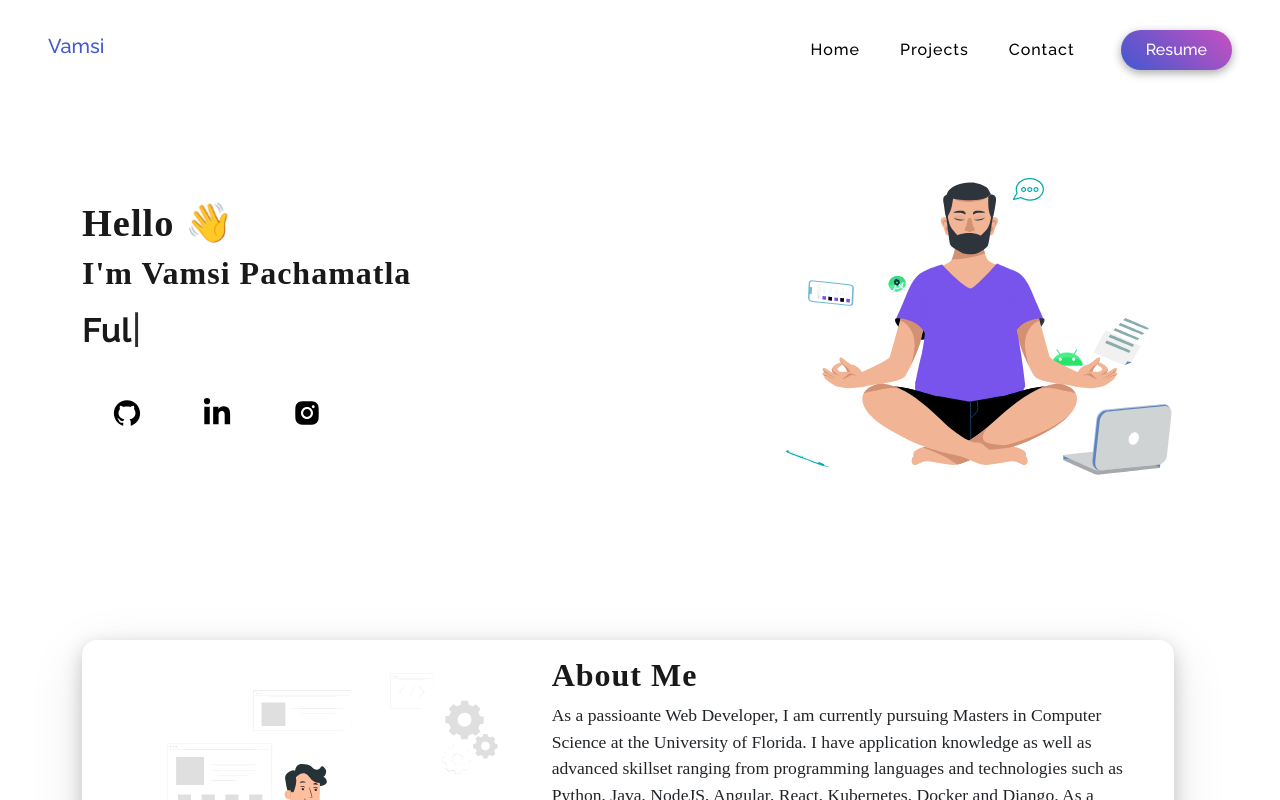
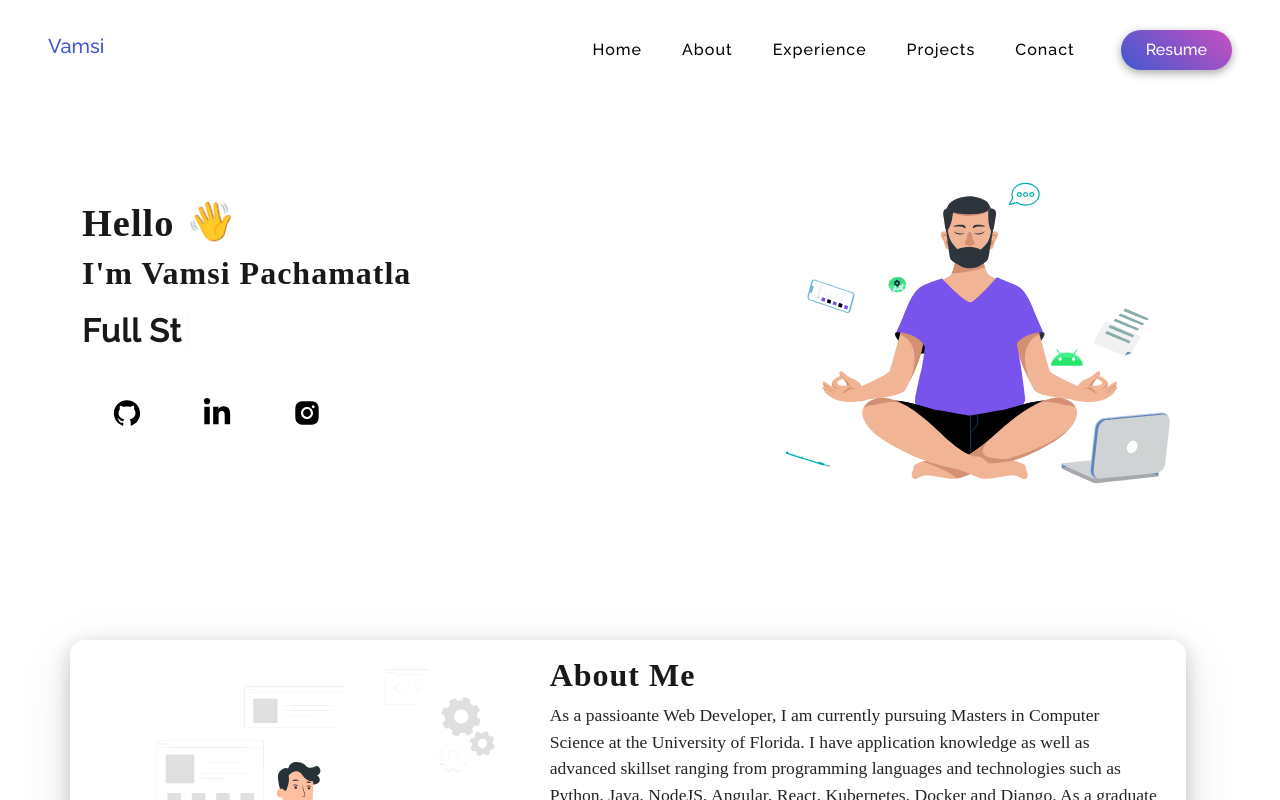
Before and after one commit to vamsi3379/Portfolio, a React (Create React App) app: page / in a window 1280 px wide. Shown: the top 800 px of the page. Built offline with nearby package versions, Linux system fonts and the light colour scheme; a web font is replaced by a local one.

Commit message:
Moved everything to the same page

```diff
--- a/src/App.js
+++ b/src/App.js
@@ -7,6 +7,7 @@ import About from './pages/About'
 import { BrowserRouter as Router, Routes, Route } from 'react-router-dom';
 import Project from './pages/Project';
 import Contact from './pages/Contact';
+import Header from './components/Header/Header'
 
 function App() {
   const [load, upadateLoad] = useState(true);
@@ -23,10 +24,10 @@ function App() {
   return (
     <div className="App">
       <Router>
-        {/* <Preloader load={load} />  */}
+
         <div className="App" id={load ? "no-scroll" : "scroll"}>
           <Routes>
-            <Route path='/' element={<Home />}></Route>
+            <Route path='/' element={<Header />}></Route>
             <Route path='/about' element={<About />}></Route>
             <Route path='/project' element={<Project />}></Route>
             <Route path='/contact' element={<Contact />}></Route>
--- a/src/components/Aboutpage/Aboutpage.js
+++ b/src/components/Aboutpage/Aboutpage.js
@@ -31,7 +31,6 @@ import {
 import {
   BsFiletypeCss
 } from "react-icons/bs";
-import Experience from './Experience';
 import { motion } from "framer-motion";
 
 
@@ -183,12 +182,6 @@ function Aboutpage() {
                     </motion.div>
                   </Col>
                 </Row>
-                <Row style={{ justifyContent: "center" }}>
-                    <h3 className='skillshead' style={{fontFamily:"aveneir next"}}>Experience</h3>
-                </Row>
-                <Row style={{ justifyContent: "center", paddingBottom: "50px" }}>
-                    <Experience/>
-                </Row>
             </Container>
         </div>
     )
--- a/src/components/Aboutpage/Experience.jsx
+++ b/src/components/Aboutpage/Experience.jsx
@@ -6,15 +6,21 @@ import {
 import "react-vertical-timeline-component/style.min.css";
 import {MdOutlineWork} from "react-icons/md";
 import { motion } from "framer-motion";
+import { Container, Row } from 'react-bootstrap'
 
 const Experience = () => (
     <>
+    <Container>
+      <Row style={{ justifyContent: "center" }}>
+          <h3 className='skillshead' style={{fontFamily:"aveneir next"}}>Experience</h3>
+      </Row>
+      <Row style={{ justifyContent: "center", paddingBottom: "50px" }}>
         <VerticalTimeline>
-            <style>{`
-    .vertical-timeline::before {
-      background-color: black;
-    }
-  `}</style>
+              <style>{`
+      .vertical-timeline::before {
+        background-color: black;
+      }
+    `}</style>
           <motion.div whileHover={{ scale: 1.1 }} whileTap={{ scale: 0.9 }}>
             <VerticalTimelineElement
                 className="vertical-timeline-element--work"
@@ -71,6 +77,11 @@ const Experience = () => (
             </VerticalTimelineElement>
             </motion.div>
         </VerticalTimeline>
+      </Row>
+    </Container>
+
+
+
     </>
 );
 
--- a/src/components/Header/Header.js
+++ b/src/components/Header/Header.js
@@ -1,30 +1,53 @@
-import React, { useState, useEffect } from 'react'
+import React, { useState, useEffect, useRef } from 'react'
 import { Button } from 'react-bootstrap';
 import Nav from 'react-bootstrap/Nav';
 import Navbar from 'react-bootstrap/Navbar';
-import { Link } from "react-router-dom";
 import '../../pages/style.css';
-import { motion } from "framer-motion";
+import Homepage from '../Homepage/Homepage'
+import Aboutpage from '../Aboutpage/Aboutpage';
+import Projectlist from '../Projectlist/Projectlist';
+import Contact from '../Contactpage/Contactpage';
+import Experience from '../Aboutpage/Experience';
 
 function Header() {
   const [expand, updateExpanded] = useState(false);
   const [navColour, updateNavbar] = useState(false);
-  const [homeSelected, setHomeSelected] = useState(false);
-  // const [aboutSelected, setAboutSelected] = useState(false);
-  const [projectsSelected, setProjectsSelected] = useState(false);
-  const [contactSelected, setContactSelected] = useState(false);
+  const homeRef = useRef(null);
+  const aboutRef = useRef(null);
+  const experienceRef = useRef(null);
+  const projectRef = useRef(null);
+  const contactRef = useRef(null);
+  const [currentSection, setCurrentSection] = useState("home");
+
   useEffect(() => {
-    if (window.location.href === "https://vamsipachamatla.com/"){
-      setHomeSelected(true)
-    // }else if (window.location.href === "https://vamsipachamatla.com/about"){
-    //   setAboutSelected(true)
-    }else if (window.location.href === "https://vamsipachamatla.com/project"){
-      setProjectsSelected(true)
-    }else if (window.location.href === "https://vamsipachamatla.com/contact"){
-      setContactSelected(true)
+    window.addEventListener("scroll", handleScroll);
+    return () => {
+      window.removeEventListener("scroll", handleScroll);
+    };
+  }, []);
+
+  const handleScroll = () => {
+    const home = document.getElementById("home");
+    const about = document.getElementById("about");
+    const projects = document.getElementById("projects");
+    const contact = document.getElementById("contact");
+
+    if (home && home.getBoundingClientRect().top <= 0) {
+      setCurrentSection("home");
+    } else if (about && about.getBoundingClientRect().top <= 0) {
+      setCurrentSection("about");
+    } else if (projects && projects.getBoundingClientRect().top <= 0) {
+      setCurrentSection("projects");
+    } else if (contact && contact.getBoundingClientRect().top <= 0) {
+      setCurrentSection("contact");
     }
 
-  }, []);
+  };
+
+  const handleNavClick = (ref) => {
+    ref.current.scrollIntoView({ behavior: "smooth" });
+    updateExpanded(false);
+  };
 
   function scrollHandler() {
     if (window.scrollY >= 20) {
@@ -37,13 +60,15 @@ function Header() {
   window.addEventListener("scroll", scrollHandler);
 
   return (
+    <>
     <Navbar expanded={expand}
       fixed="top"
       expand="md"
-      className={navColour ? "sticky" : "navbar"}>
+      className={navColour ? "sticky" : `navbar ${currentSection}`}
+      >
 
 
-      <Navbar.Brand className='logotext' as={Link} to='/'>
+      <Navbar.Brand className='logotext'>
         {/* <Nav.Link as={Link} to="/" onClick={() => {updateExpanded(false);}}> Vamsi Pachamatla</Nav.Link> */}
         <div className='navbar-toggle'>
           <h5 style={{color:"#4158d0"}}>Vamsi</h5>
@@ -61,148 +86,46 @@ function Header() {
       <Navbar.Collapse id="responsive-navbar-nav" className='responsive-navbar'>
 
         <Nav className="ms-auto" defaultActiveKey="#home">
-          {homeSelected&&(
          <Nav.Item>
             <Nav.Link
-                as={Link}
-                to="/"
-                onClick={() => {updateExpanded(false);}}
-                className='selected-nav-item rounded'
-              >
-                <motion.div
-                  initial={{ opacity: 0 }}
-                  animate={{ opacity: 1 }}
-                  transition={{ duration: 0.5 }}
-                  whileHover={{ scale: 1.4, color:'#4158d0' }}
-                  whileTap={{ scale: 0.9 }}
+              onClick={() => handleNavClick(homeRef)}
+              className='rounded'
             >
               Home
-                </motion.div>
             </Nav.Link>
           </Nav.Item>
-          )}
-          {!homeSelected&&(
           <Nav.Item>
             <Nav.Link
-                as={Link}
-                to="/"
-                onClick={() => {updateExpanded(false);}}
-              >
-                <motion.div
-                  initial={{ opacity: 0 }}
-                  animate={{ opacity: 1 }}
-                  transition={{ duration: 0.5 }}
-                  whileHover={{ scale: 1.4, color:'#4158d0' }}
-                  whileTap={{ scale: 0.9 }}
-                >
-                  Home
-                </motion.div>
-              </Nav.Link>
-            </Nav.Item>
-          )}
-
-          {/* {aboutSelected&&(
-            <Nav.Item>
-              <Nav.Link
-                as={Link}
-                to="/about"
-                onClick={() => {updateExpanded(false);}}
-                className='selected-nav-item rounded'
+              onClick={() => handleNavClick(aboutRef)}
+              className='rounded'
             >
                 About
             </Nav.Link>
           </Nav.Item>
-          )}
-          {!aboutSelected&&(
           <Nav.Item>
             <Nav.Link
-                as={Link}
-                to="/about"
-                onClick={() => {updateExpanded(false);}}
+              onClick={() => handleNavClick(experienceRef)}
+              className='rounded'
             >
-                About
+                Experience
             </Nav.Link>
           </Nav.Item>
-          )} */}
-          {projectsSelected&&(
           <Nav.Item>
             <Nav.Link
-                as={Link}
-                to="/project"
-                onClick={() => {updateExpanded(false);}}
-                className='selected-nav-item rounded'
-              >
-                <motion.div
-                  initial={{ opacity: 0 }}
-                  animate={{ opacity: 1 }}
-                  transition={{ duration: 0.5 }}
-                  whileHover={{ scale: 1.4, color:'#4158d0' }}
-                  whileTap={{ scale: 0.9 }}
+              onClick={() => handleNavClick(projectRef)}
+              className='rounded'
             >
                 Projects
-                </motion.div>
             </Nav.Link>
           </Nav.Item>
-          )}
-          {!projectsSelected&&(
           <Nav.Item>
             <Nav.Link
-                as={Link}
-                to="/project"
-                onClick={() => {updateExpanded(false);}}
+              onClick={() => handleNavClick(contactRef)}
+              className='rounded'
             >
-                <motion.div
-                  initial={{ opacity: 0 }}
-                  animate={{ opacity: 1 }}
-                  transition={{ duration: 0.5 }}
-                  whileHover={{ scale: 1.4, color:'#4158d0' }}
-                  whileTap={{ scale: 0.9 }}
-                >
-                  Projects
-                </motion.div>
+                Conact
             </Nav.Link>
           </Nav.Item>
-          )}
-
-          {contactSelected&&(
-            <Nav.Item>
-              <Nav.Link
-                as={Link}
-                to="/contact"
-                onClick={() => {updateExpanded(false);}}
-                className='selected-nav-item rounded'
-              >
-                <motion.div
-                  initial={{ opacity: 0 }}
-                  animate={{ opacity: 1 }}
-                  transition={{ duration: 0.5 }}
-                  whileHover={{ scale: 1.4, color:'#4158d0' }}
-                  whileTap={{ scale: 0.9 }}
-                >
-                  Contact
-                </motion.div>
-              </Nav.Link>
-            </Nav.Item>
-          )}
-          {!contactSelected&&(
-            <Nav.Item>
-              <Nav.Link
-                as={Link}
-                to="/contact"
-                onClick={() => {updateExpanded(false);}}
-              >
-                <motion.div
-                  initial={{ opacity: 0 }}
-                  animate={{ opacity: 1 }}
-                  transition={{ duration: 0.5 }}
-                  whileHover={{ scale: 1.4, color:'#4158d0' }}
-                  whileTap={{ scale: 0.9 }}
-                >
-                  Contact
-                </motion.div>
-              </Nav.Link>
-            </Nav.Item>
-          )}
           <Button
             onClick={() => {
               window.open("https://drive.google.com/file/d/1cWQ2i2s7s4LAi7Fz7RTsPpNGAEwIkUi_/view?usp=sharing");
@@ -211,8 +134,24 @@ function Header() {
           </Button>
         </Nav>
       </Navbar.Collapse>
+    </Navbar>
+    <div ref={homeRef}>
+      <Homepage/>
+    </div>
 
-    </Navbar>
+    <div ref={aboutRef}>
+      <Aboutpage/>
+    </div>
+    <div ref={experienceRef}>
+      <Experience/>
+    </div>
+    <div ref={projectRef}>
+      <Projectlist/>
+    </div>
+    <div ref={contactRef}>
+      <Contact/>
+    </div>
+    </>
   );
 }
 
--- a/src/components/Homepage/Homepage.js
+++ b/src/components/Homepage/Homepage.js
@@ -57,7 +57,6 @@ function Home() {
             </div>
           </Col>
         </Row>
-        <Aboutpage/>
       </Container>
     </div>
   )
--- a/src/components/Projectlist/Projectlist.js
+++ b/src/components/Projectlist/Projectlist.js
@@ -13,6 +13,9 @@ function Projectlist() {
     <div className="projectbackground">
       <Container fluid className="project-section">
         <Container>
+        <Row style={{ justifyContent: "center" }}>
+            <h3 className='skillshead' style={{fontFamily:"aveneir next"}}>Projects</h3>
+        </Row>
           <Row style={{ justifyContent: "center", paddingBottom: "10px" }}>
             <Col xs={6} md={4} className="project-card">
               <ProjectCard
--- a/src/pages/Home.js
+++ b/src/pages/Home.js
@@ -1,13 +1,28 @@
 import React from 'react'
 import Header from '../components/Header/Header'
 import Homepage from '../components/Homepage/Homepage'
-
+import Aboutpage from '../components/Aboutpage/Aboutpage'
+import Projectlist from '../components/Projectlist/Projectlist'
+import Contact from '../components/Contactpage/Contactpage'
 function Home() {
   return (
+    <>
     <div>
       <Header />
+    </div>
+    <div>
       <Homepage />
     </div>
+    <div>
+      <Aboutpage />
+    </div>
+    <div>
+      <Projectlist />
+    </div>
+    <div>
+      <Contact />
+    </div>
+    </>
   )
 }
 
--- a/src/pages/style.css
+++ b/src/pages/style.css
@@ -142,7 +142,6 @@
 
 .homepagebackground {
   width: 100%;
-  height: 100vh;
   /* background-color: #4158d0;
   background-image: linear-gradient(
     43deg,
```
Lines whose indentation alone changed are shown as unchanged.
